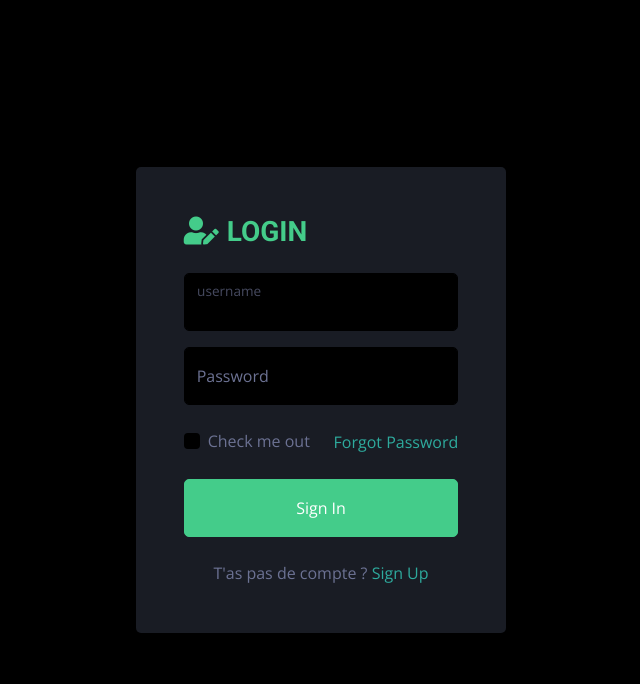
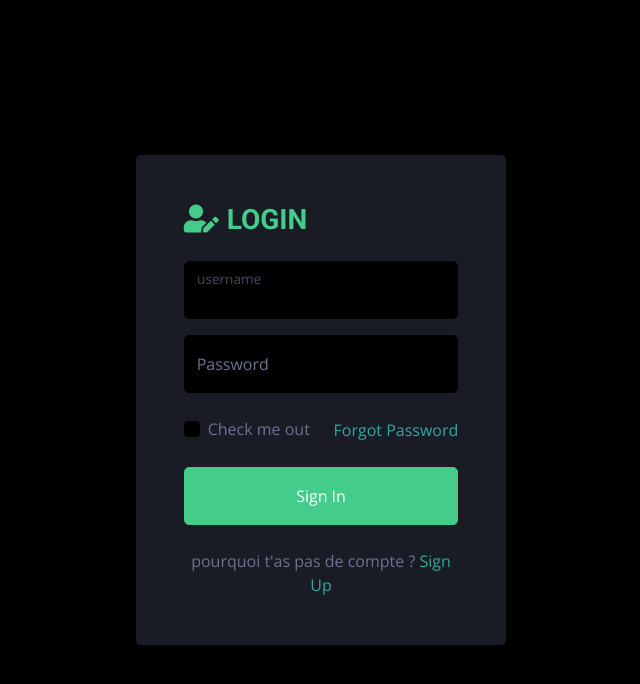
Before and after one commit to meriem582/soutenanceApp, a Django app: page / in a window 1280 px wide. Shown: the top 684 px of the page, without its empty margins (319-959 px from the left). Run offline with Django 4.2, Linux system fonts and the light colour scheme; some libraries are stand-ins or nearby versions.

Commit message:
Update index.html

```diff
--- a/soutenanceApp/templates/index.html
+++ b/soutenanceApp/templates/index.html
@@ -75,7 +75,7 @@
                                 <a href="">Forgot Password</a>
                             </div>
                             <button type="submit" class="btn btn-primary py-3 w-100 mb-4">Sign In</button>
-                            <p class="text-center mb-0">T'as pas de compte ? <a href="">Sign Up</a></p>
+                            <p class="text-center mb-0">pourquoi t'as pas de compte ? <a href="">Sign Up</a></p>
                         </div>
                     </form>
                 </div>
```
